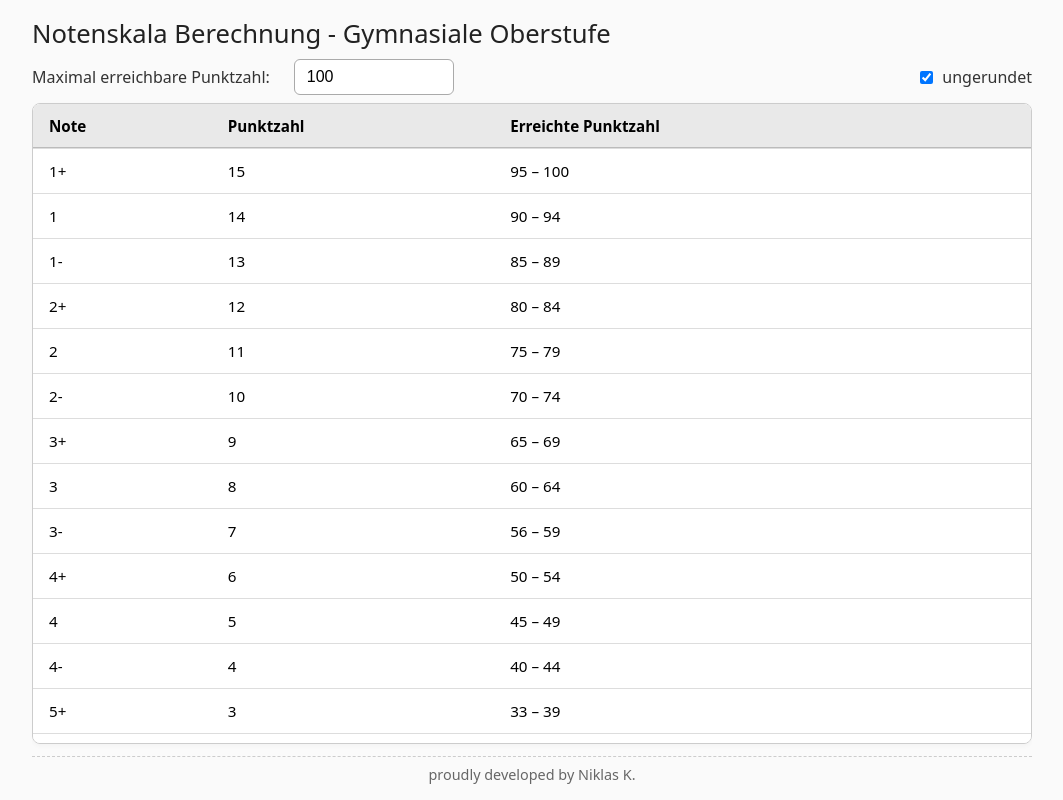
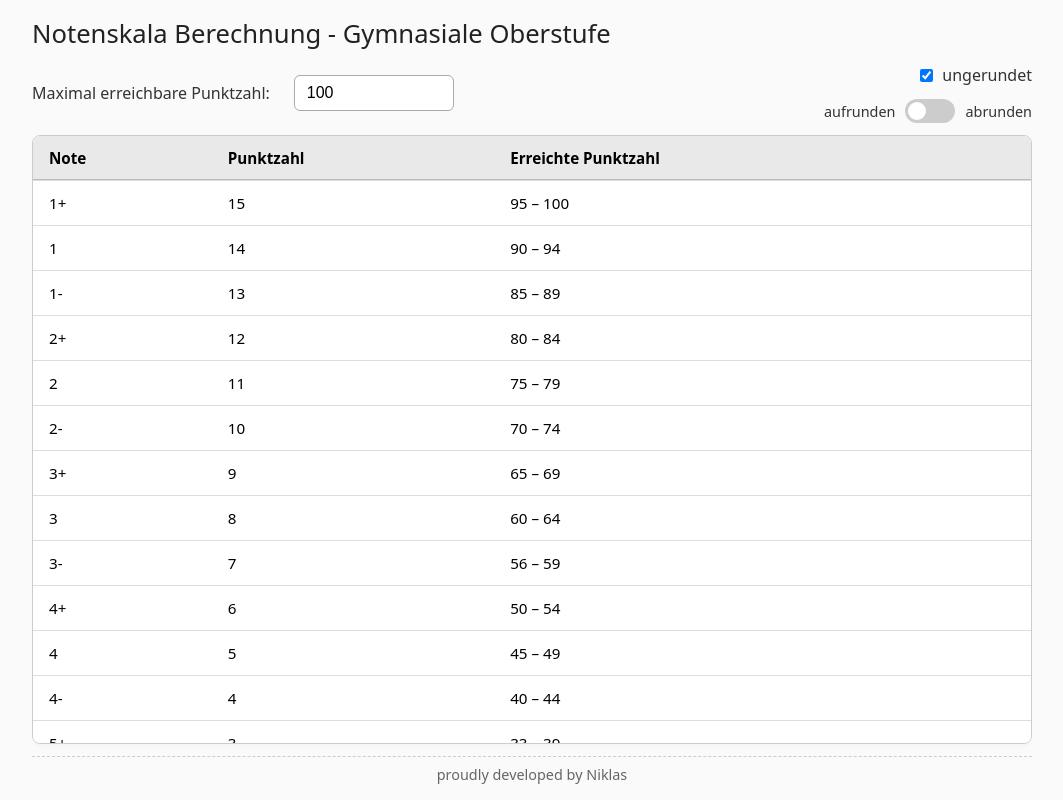
Before and after one commit to notenskala/notenskala.github.io, a plain HTML site: page index.html in a window 1280 px wide. Shown: the whole page, without its empty margins (108-1171 px from the left). Drawn offline with Linux system fonts and the light colour scheme.

Commit message:
UI für Rundungsbutton überarbeitet

```diff
--- a/index.html
+++ b/index.html
@@ -20,7 +20,7 @@
         </label>
       </div>
 
-      <div class="modi-row toggle-row" id="toggleRow" style="display: none;">
+      <div class="modi-row toggle-row hidden" id="toggleRow">
         <span class="toggle-label">aufrunden</span>
         <label class="switch">
           <input type="checkbox" id="rundungToggle">
@@ -43,7 +43,7 @@
       <tbody id="tabellenKoerper"></tbody>
     </table>
   </div>
-  <div class="footer">proudly developed by Niklas K.</div>
+  <div class="footer">proudly developed by Niklas</div>
 </div>
 <script src="script.js"></script>
 </body>
```
